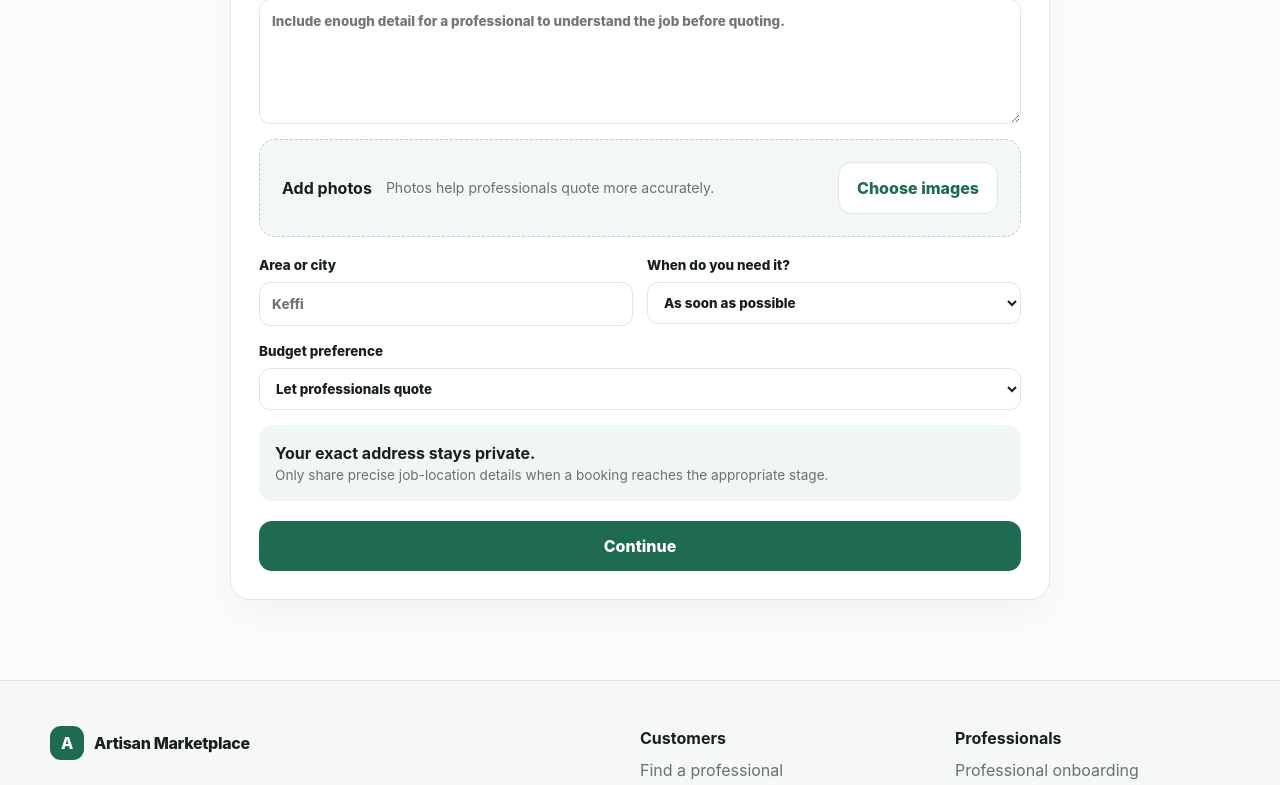
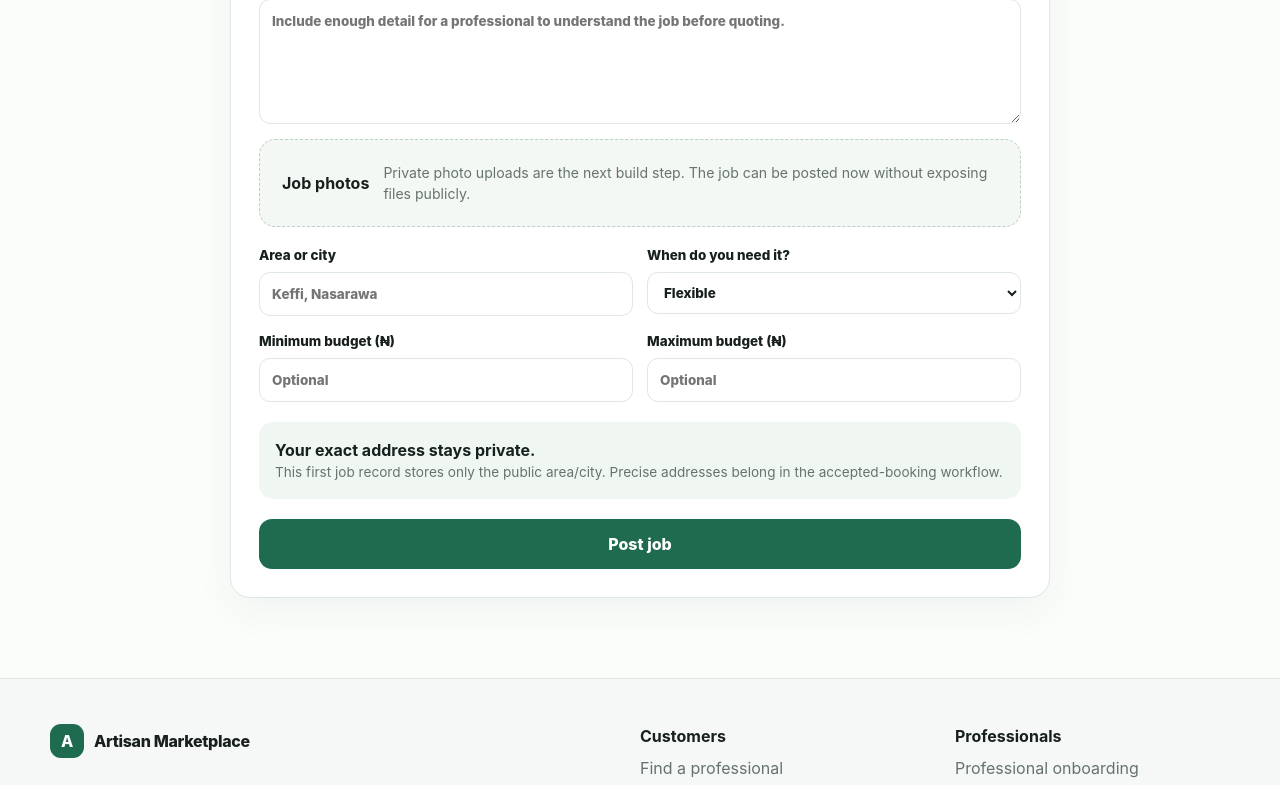
Before and after one commit to speakoutMentalHealth/Artisan-Marketplace, a Next.js app: page /post-job in a window 1280 px wide. Shown: the part 605-1390 px from the top of the page. Built offline with nearby package versions, Linux system fonts and the light colour scheme; no server answers; the database is empty.

Commit message:
Wire authenticated job posting form

```diff
--- a/src/app/post-job/page.tsx
+++ b/src/app/post-job/page.tsx
@@ -1,4 +1,14 @@
-export default function PostJobPage() {
+import { createJobAction } from "./actions";
+import { getServiceCategories } from "@/lib/data/categories";
+
+export default async function PostJobPage({
+  searchParams,
+}: {
+  searchParams: Promise<{ error?: string }>;
+}) {
+  const { error } = await searchParams;
+  const categories = await getServiceCategories();
+
   return (
     <div className="shell page narrowPage">
       <div className="pageHeading">
@@ -7,21 +17,67 @@ export default function PostJobPage() {
         <p>We'll use the service type, location and timing to match the request with suitable verified professionals.</p>
       </div>
 
-      <form className="formCard">
-        <div className="formProgress"><span className="active"></span><span></span><span></span><span></span></div>
-        <label>Job title<input placeholder="e.g. Install two ceiling fans" /></label>
+      {error ? <div className="formAlert" role="alert">{error}</div> : null}
+
+      <form className="formCard" action={createJobAction}>
+        <div className="formProgress"><span className="active"></span><span className="active"></span><span></span><span></span></div>
+
+        <label>Job title
+          <input name="title" placeholder="e.g. Install two ceiling fans" required />
+        </label>
+
         <label>Service category
-          <select defaultValue=""><option value="" disabled>Select a service</option><option>Electrical</option><option>Plumbing</option><option>Cleaning</option><option>Carpentry</option><option>AC & Cooling</option><option>Auto Repair</option><option>Tailoring</option><option>Beauty</option></select>
+          <select name="category_id" defaultValue="">
+            <option value="">Select a service</option>
+            {categories.map((category) => (
+              <option value={category.id ?? ""} key={category.slug}>{category.name}</option>
+            ))}
+          </select>
         </label>
-        <label>Describe the work<textarea rows={5} placeholder="Include enough detail for a professional to understand the job before quoting." /></label>
-        <div className="uploadBox"><strong>Add photos</strong><span>Photos help professionals quote more accurately.</span><button type="button" className="button buttonGhost">Choose images</button></div>
+
+        <label>Describe the work
+          <textarea
+            name="description"
+            rows={5}
+            placeholder="Include enough detail for a professional to understand the job before quoting."
+            required
+          />
+        </label>
+
+        <div className="uploadBox">
+          <strong>Job photos</strong>
+          <span>Private photo uploads are the next build step. The job can be posted now without exposing files publicly.</span>
+        </div>
+
         <div className="twoCol">
-          <label>Area or city<input placeholder="Keffi" /></label>
-          <label>When do you need it?<select><option>As soon as possible</option><option>Today</option><option>Tomorrow</option><option>Select a date</option></select></label>
+          <label>Area or city
+            <input name="location_name" placeholder="Keffi, Nasarawa" required />
+          </label>
+          <label>When do you need it?
+            <select name="urgency" defaultValue="flexible">
+              <option value="now">As soon as possible</option>
+              <option value="today">Today</option>
+              <option value="scheduled">Scheduled</option>
+              <option value="flexible">Flexible</option>
+            </select>
+          </label>
         </div>
-        <label>Budget preference<select><option>Let professionals quote</option><option>I have a budget range</option><option>Fixed budget</option></select></label>
-        <div className="privacyNote"><strong>Your exact address stays private.</strong><span>Only share precise job-location details when a booking reaches the appropriate stage.</span></div>
-        <button className="button fullButton" type="submit">Continue</button>
+
+        <div className="twoCol">
+          <label>Minimum budget (₦)
+            <input name="budget_min" type="number" min="0" step="100" placeholder="Optional" />
+          </label>
+          <label>Maximum budget (₦)
+            <input name="budget_max" type="number" min="0" step="100" placeholder="Optional" />
+          </label>
+        </div>
+
+        <div className="privacyNote">
+          <strong>Your exact address stays private.</strong>
+          <span>This first job record stores only the public area/city. Precise addresses belong in the accepted-booking workflow.</span>
+        </div>
+
+        <button className="button fullButton" type="submit">Post job</button>
       </form>
     </div>
   );
```
